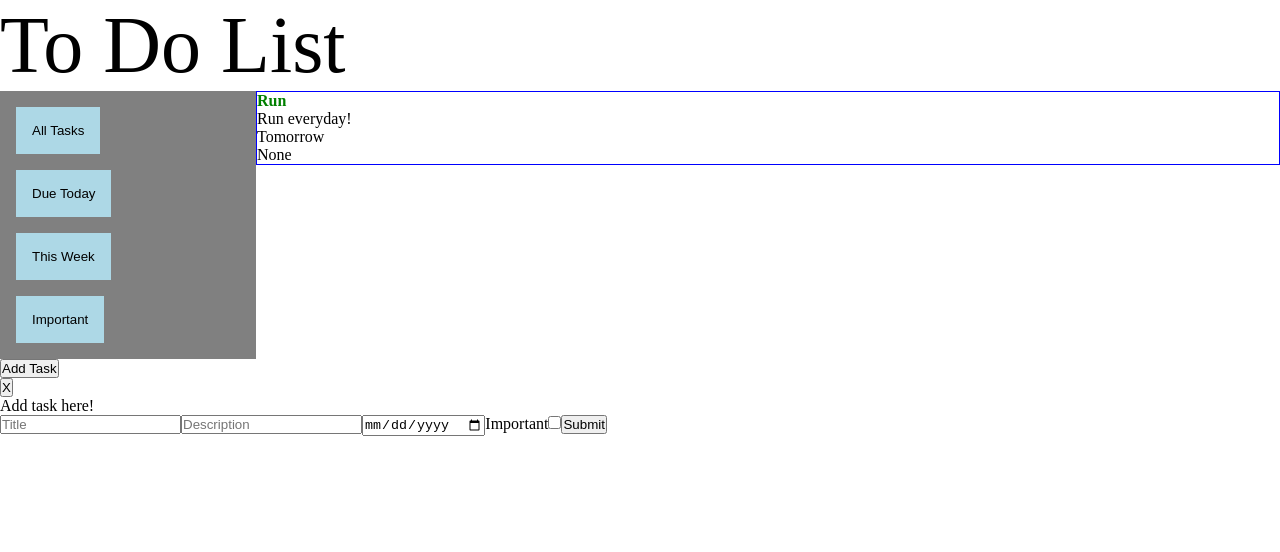
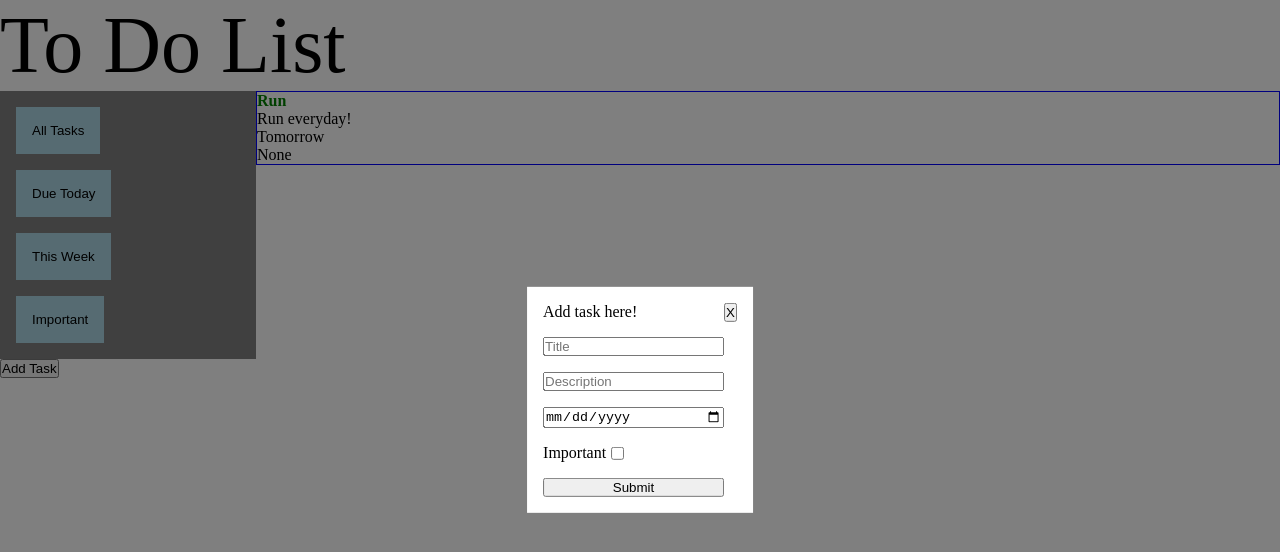
Before and after one commit to h-yau/todo-list, a website with bundled scripts: page dist/index.html in a window 1280 px wide. Both pictures are taken after a click on the button "Add Task". Built offline with nearby package versions, Linux system fonts and the light colour scheme.

Commit message:
Fix module form and formatting

```diff
--- a/src/javascript/addtask.js
+++ b/src/javascript/addtask.js
@@ -18,6 +18,13 @@ const buttonListener = (button) => {
     }
 }
 
+const overlayListener = () => {
+    const overlay = document.querySelector('.overlay');
+    if (overlay) {
+        overlay.addEventListener('click', clearModule);
+    }
+}
+
 const openModule = () => {
     // needs to edit so it opens, instead of create
     createOverlay();
@@ -28,6 +35,7 @@ const createOverlay = () => {
     const overlay = document.createElement('div');
     overlay.classList.add('overlay');
     document.body.appendChild(overlay);
+    overlayListener();
 }
 
 const createModule = () => {
@@ -42,6 +50,7 @@ const createModule = () => {
     buttonListener(closeButton);
 
     const moduleForm = document.createElement('form');
+    moduleForm.classList.add('module-form');
     moduleDiv.appendChild(moduleForm);
 
     const legend = document.createElement('legend');
@@ -63,16 +72,20 @@ const createModule = () => {
     dateEntry.id = 'due-date';
     moduleForm.appendChild(dateEntry);
 
+    const checkboxContainer = document.createElement('div');
+    checkboxContainer.classList.add('checkbox-container');
+    moduleForm.appendChild(checkboxContainer);
+
     const importantLabel = document.createElement('label');
     importantLabel.htmlFor = 'important';
     importantLabel.textContent = 'Important';
-    moduleForm.appendChild(importantLabel);
+    checkboxContainer.appendChild(importantLabel);
 
     const importantCheckbox = document.createElement('input');
     importantCheckbox.type = 'checkbox';
     importantCheckbox.name = 'important';
     importantCheckbox.id = 'important';
-    moduleForm.appendChild(importantCheckbox);
+    checkboxContainer.appendChild(importantCheckbox);
 
     const submitButton = document.createElement('button');
     submitButton.classList.add('submit-form');
@@ -93,6 +106,8 @@ const removeElement = (select) => {
     const element = document.querySelector(select);
     if (element) {
         element.remove();
+    } else {
+        console.error(`Element with selector ${element} not found.`);
     }
 }
 
--- a/src/styles.css
+++ b/src/styles.css
@@ -41,3 +41,40 @@
     color: green;
     font-weight: 600;
 }
+
+.overlay {
+    height: 100%;
+    width: 100%;
+    background-color: rgba(0, 0, 0, 0.5);
+    position: fixed;
+    top: 0;
+    left: 0;
+    right: 0;
+    bottom: 0;
+}
+
+.module {
+    position: fixed;
+    background-color: white;
+    max-width: 50%;
+    padding: 1rem;
+    top: 50%;
+    left: 50%;
+    transform: translate(-50%, -50%);
+}
+
+.module-form {
+    display: flex;
+    flex-direction: column;
+    gap: 1rem;
+}
+
+.collapse {
+    float: inline-end;
+}
+
+.checkbox-container {
+    display: flex;
+    align-items: center;
+    gap: 0.3rem;
+}
```
Also changed, not shown: dist/main.js.
